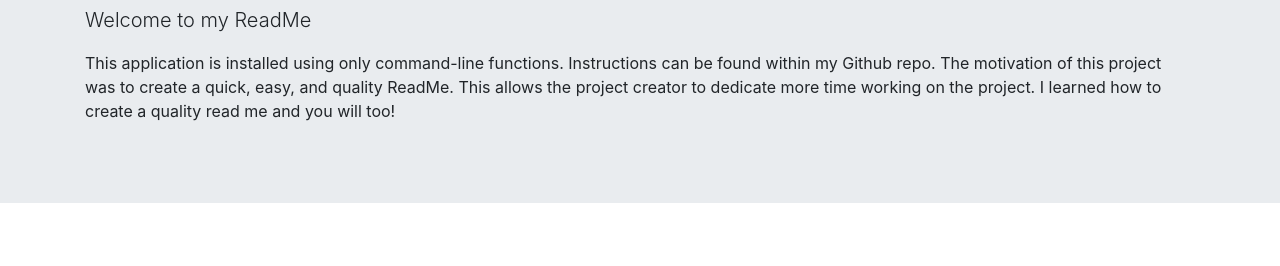
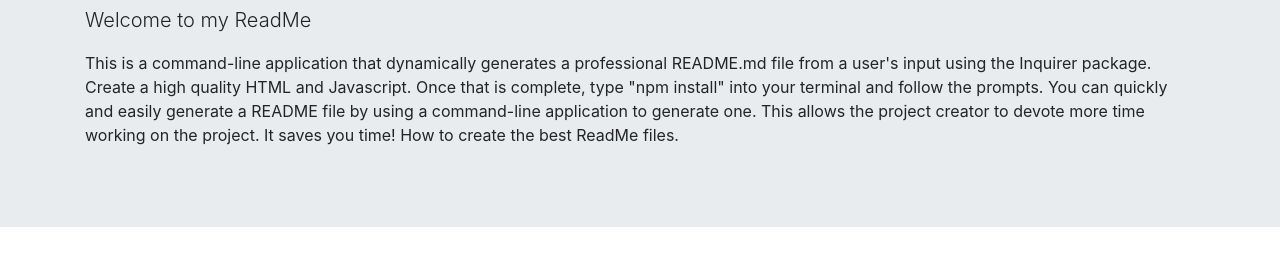
Before and after one commit to destinyhenry/ReadMe, a website: page index.html in a window 1280 px wide. Shown: the part 134-400 px from the top of the page. Drawn offline with nearby package versions, Linux system fonts and the light colour scheme.

Commit message:
upload my readme

```diff
--- a/index.html
+++ b/index.html
@@ -13,7 +13,7 @@
         <div class="container">
           <h1 class="display-4">Hello I'm Destiny's ReadMe</h1>
           <p class="lead">Welcome to my ReadMe</p>
-          <p> This application is installed using only command-line functions. Instructions can be found within my Github repo. The motivation of this project was to create a quick, easy, and quality ReadMe. This allows the project creator to dedicate more time working on the project. I learned how to create a quality read me and you will too!
+          <p> This is a command-line application that dynamically generates a professional README.md file from a user's input using the Inquirer package. Create a high quality HTML and Javascript. Once that is complete, type "npm install" into your terminal and follow the prompts. You can quickly and easily generate a README file by using a command-line application to generate one. This allows the project creator to devote more time working on the project. It saves you time! How to create the best ReadMe files.
         </div>
       </div>
 
```
